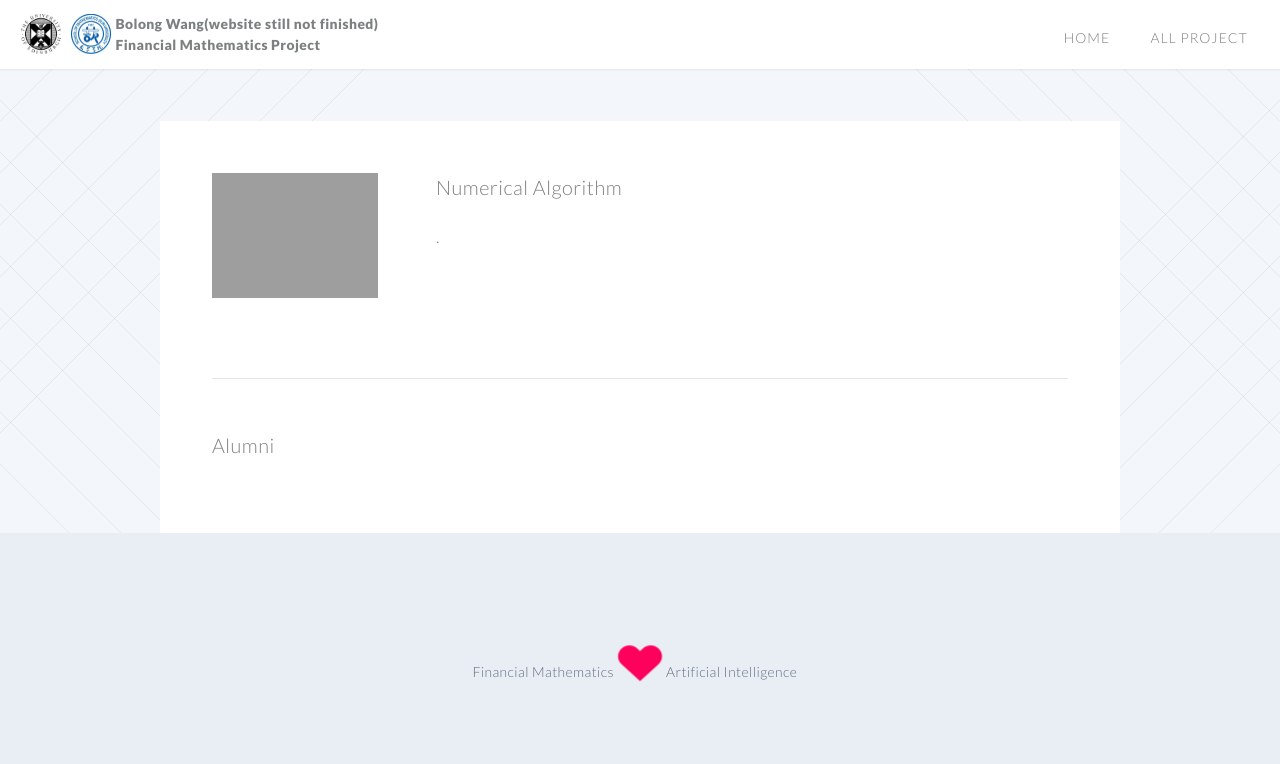
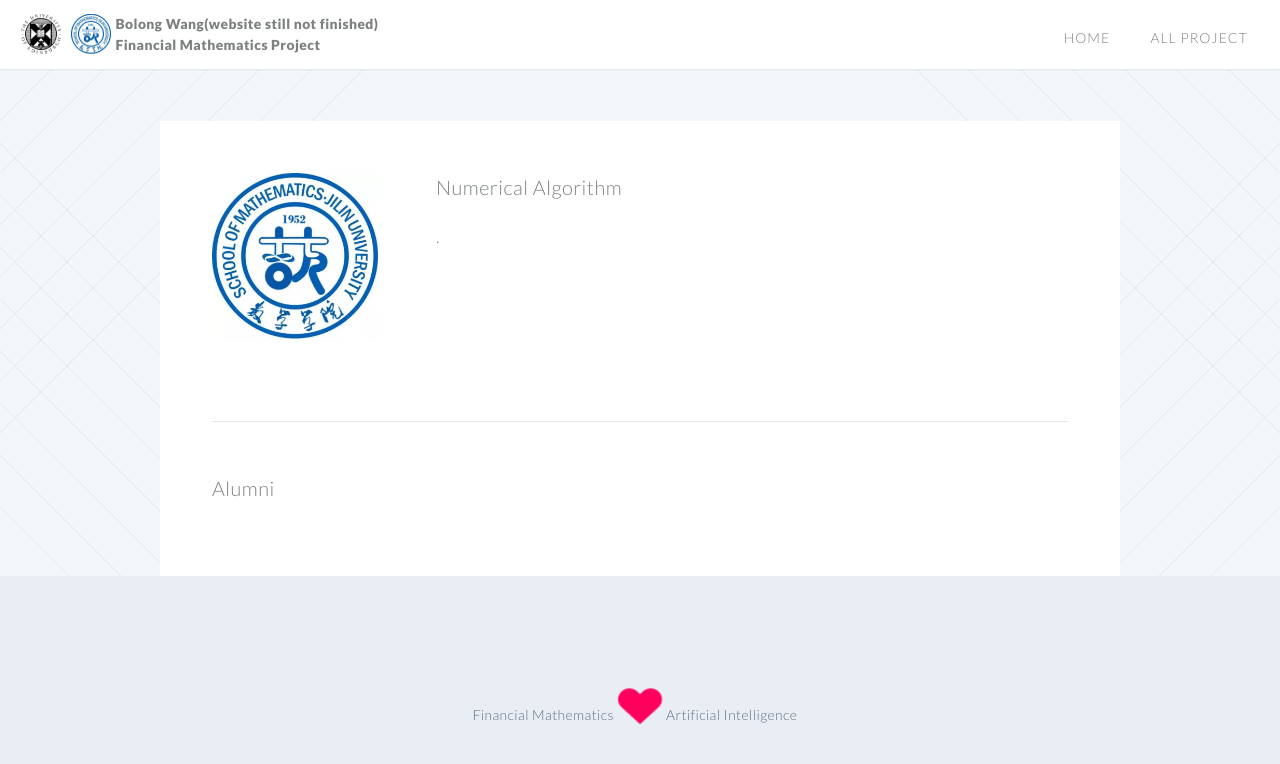
Before and after one commit to Gonewiththewind4/Project-Display, a Jekyll site: the page built from team.html, in a window 1280 px wide. Shown: the top 764 px of the page. Built offline with Jekyll 4.4.1, drawn with Linux system fonts in a browser that asks for light colours.

Commit message:
Update team.yml

```diff
--- a/_data/team.yml
+++ b/_data/team.yml
@@ -1,8 +1,7 @@
 -
     id: 8
     name: "Numerical Algorithm"
-    image: "https://gonewiththewind4.github.io/Project-Display/images/jl.jpg"
+    image: "jl.jpg"
     description: " ."
     team: true
-
     current: true
```
